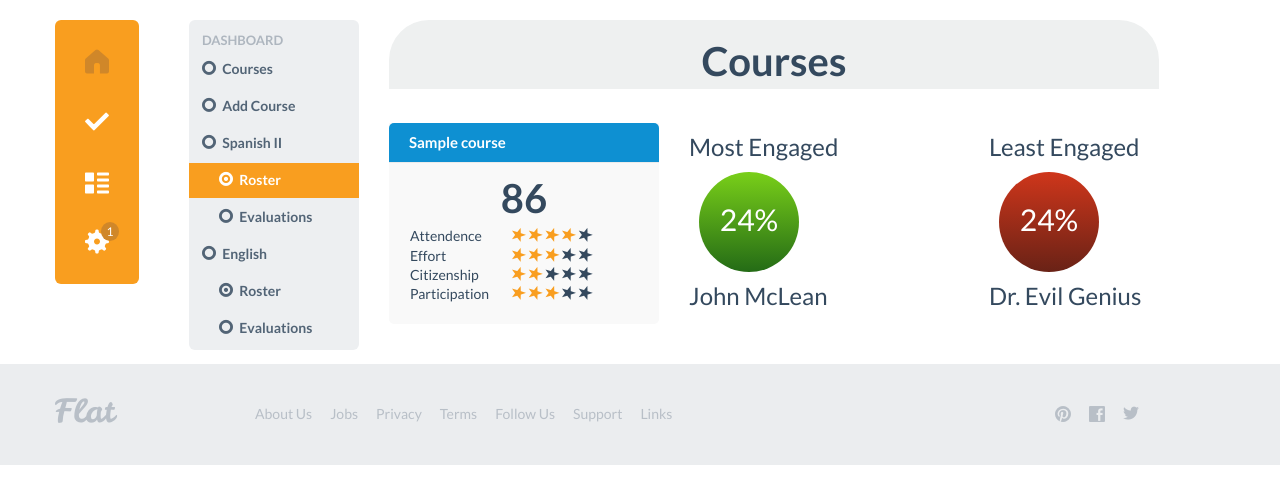
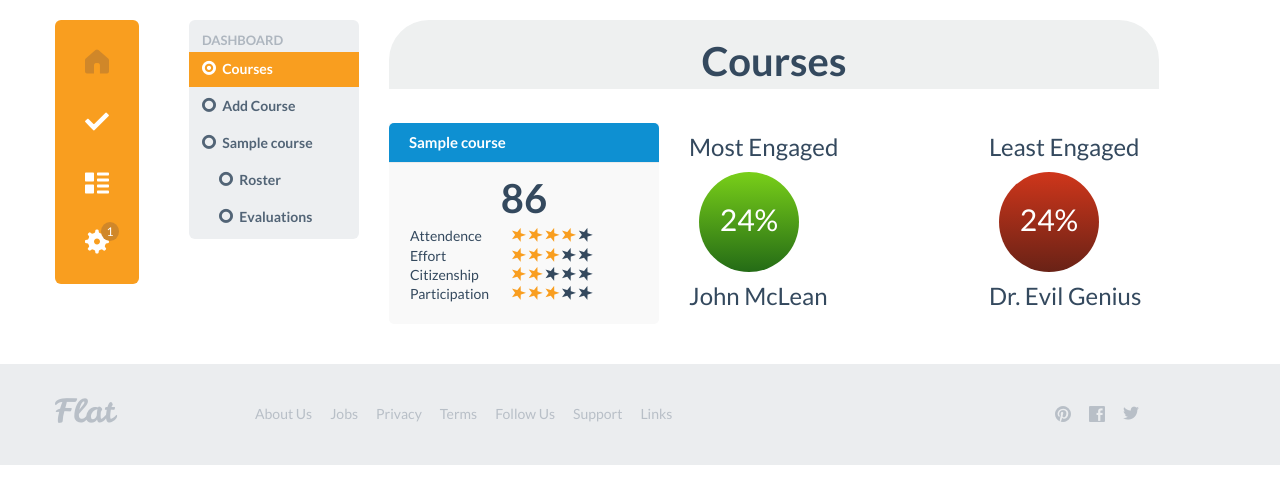
Before and after one commit to JackMcGrath/Zerebral-Rewards, a Django app: template zerebralweb/templates/teachers/dashboard.html in a window 1280 px wide. Shown: the part 80-584 px from the top of the page. Run offline with Django 3.2, Linux system fonts and the light colour scheme; the template is opened without the code that fills it: most values are stand-ins (such as "Sample title", 1, 10 or a date in 2020); some libraries are stand-ins or nearby versions.

Commit message:
fixing nav template (got overrwritten by robs last commit)

```diff
--- a/zerebralweb/templates/teachers/courses/partial_courses_navigation.html
+++ b/zerebralweb/templates/teachers/courses/partial_courses_navigation.html
@@ -1,52 +1,40 @@
-<div class="span2">
+<div id="teacher_nav" class="span2">
     <ul class="nav nav-list nav-list-vivid">
         <li class="nav-header">Dashboard</li>
-        <li><a href="/teacher/courses">
+        <li id="teacher_nav_courses">
+            <a href="/teacher/courses">
               <span class="fui-radio-unchecked">&nbsp;</span>
             Courses
           </a>
         </li>
-        <li>
+        <li id="teacher_nav_courses_add">
           <a href="/teacher/courses/add">
               <span class="fui-radio-unchecked">&nbsp;</span>
             Add Course
           </a>
         </li>
-        <li>
-          <a href="/teacher/courses/1">
+
+        <!-- loop through courses -->
+        {% for course in courses %}
+            <li id="teacher_nav_courses_{{ course.stub }}">
+              <a href="/teacher/courses/{{ course.stub }}">
                   <span class="fui-radio-unchecked">&nbsp;</span>
-            Spanish II
+                {{ course.name }}
               </a>
             </li>
-        <li class='active'>
-          <a href="/teacher/courses/1/roster" class='nav-sub-link'>
-              <span class="fui-radio-checked">&nbsp;</span>
+            <li id="teacher_nav_courses_{{ course.stub }}_roster">
+                <a href="/teacher/courses/{{ course.stub }}/roster" class='nav-sub-link'>
+                    <span class="fui-radio-unchecked">&nbsp;</span>
                     Roster
                 </a>
             </li>
-        <li>
-          <a href="/teacher/courses/1/evaluations/1" class='nav-sub-link'>
+            <li id="teacher_nav_courses_{{ course.stub }}_evaluations">
+              <a href="/teacher/courses/{{ course.stub }}/evaluations" class='nav-sub-link'>
                   <span class="fui-radio-unchecked">&nbsp;</span>
                 Evaluations
               </a>
             </li>
-        <li>
-          <a href="#fakelink">
-              <span class="fui-radio-unchecked">&nbsp;</span>
-            English
-          </a>
-        </li>
-        <li>
-          <a href="#fakelink" class='nav-sub-link'>
-              <span class="fui-radio-checked">&nbsp;</span>
-            Roster
-          </a>
-        </li>
-        <li>
-          <a href="#fakelink" class='nav-sub-link'>
-              <span class="fui-radio-unchecked">&nbsp;</span>
-            Evaluations
-          </a>
-        </li>
+        {% endfor %}
+        <!-- end courses loop-->
     </ul>
 </div>
```
Lines whose indentation alone changed are shown as unchanged.
